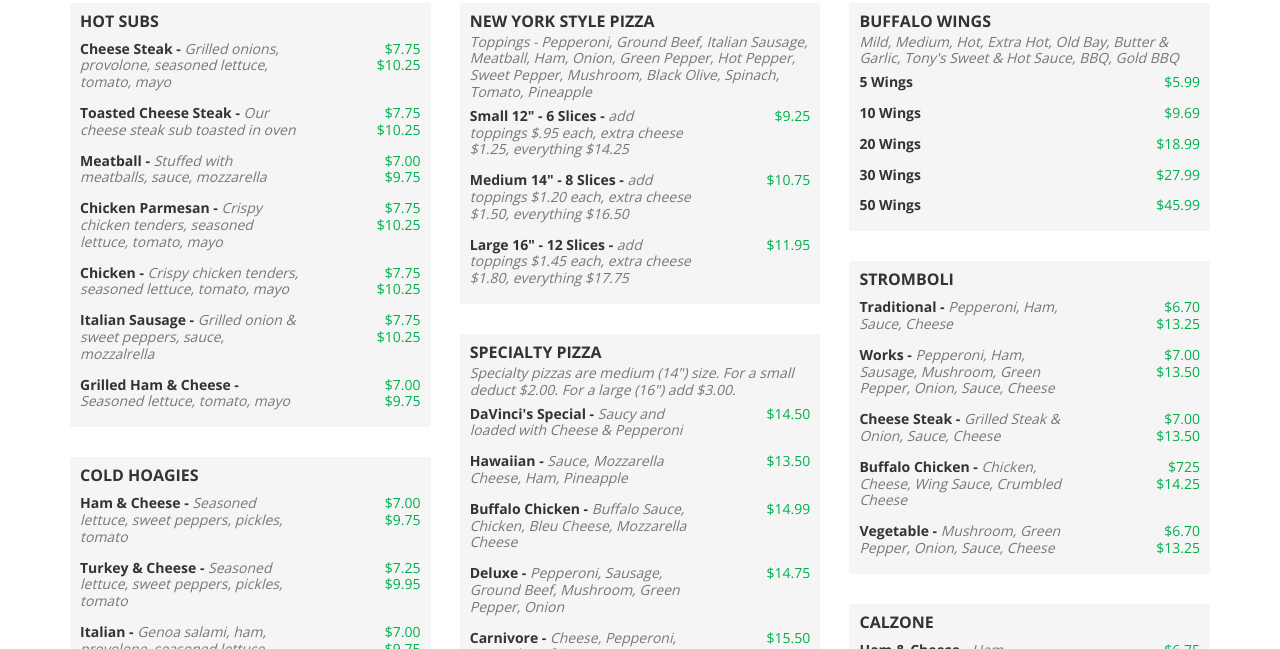
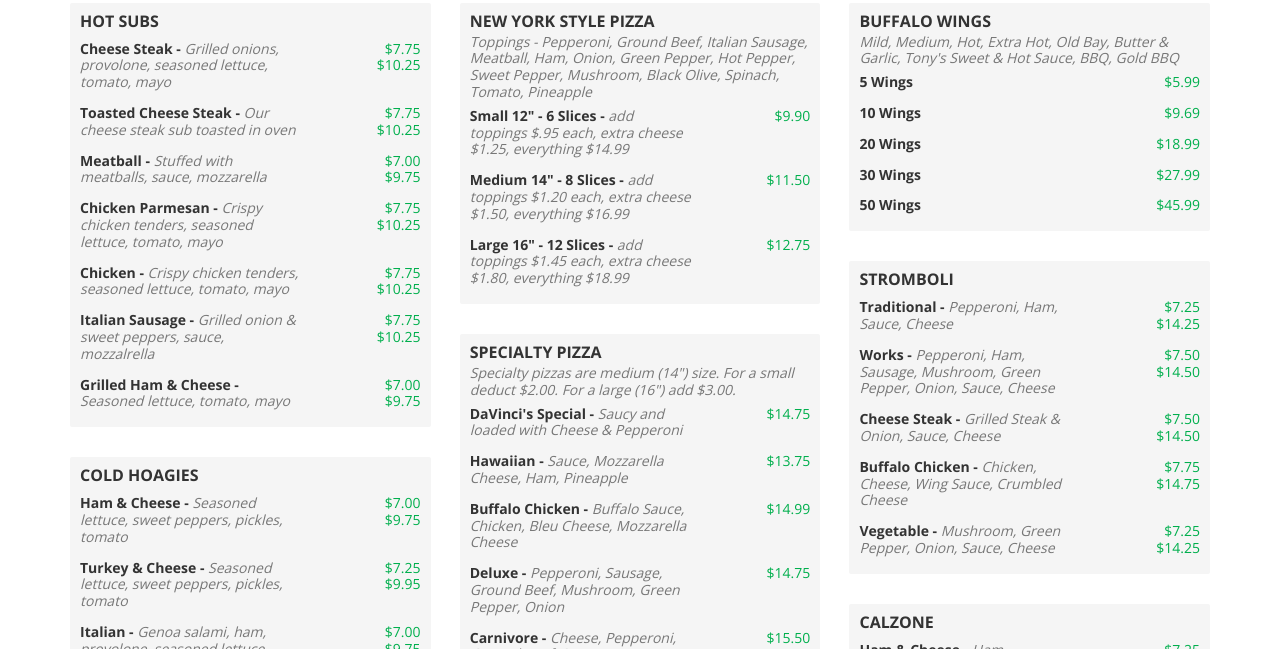
Before and after one commit to awolfe76/davincis, a Jekyll site: the page built from menu.md, in a window 1280 px wide. Shown: the part 303-952 px from the top of the page. Built offline with Jekyll 4.4.1, drawn with Linux system fonts in a browser that asks for light colours; some of the changed text lies outside the part shown.

Commit message:
pizza, stromboli, calzone prices

```diff
--- a/menu.md
+++ b/menu.md
@@ -95,24 +95,24 @@ pizza:
   desc: Toppings - Pepperoni, Ground Beef, Italian Sausage, Meatball, Ham, Onion, Green Pepper, Hot Pepper, Sweet Pepper, Mushroom, Black Olive, Spinach, Tomato, Pineapple
   items:
   - name: Small 12" - 6 Slices
-    desc: add toppings $.95 each, extra cheese $1.25, everything $14.25
-    small: $9.25
+    desc: add toppings $.95 each, extra cheese $1.25, everything $14.99
+    small: $9.90
   - name: Medium 14" - 8 Slices
-    desc: add toppings $1.20 each, extra cheese $1.50, everything $16.50
-    small: $10.75
+    desc: add toppings $1.20 each, extra cheese $1.50, everything $16.99
+    small: $11.50
   - name: Large 16" - 12 Slices
-    desc: add toppings $1.45 each, extra cheese $1.80, everything $17.75
-    small: $11.95
+    desc: add toppings $1.45 each, extra cheese $1.80, everything $18.99
+    small: $12.75
 speciality-pizza:
   title: Specialty Pizza
   desc: Specialty pizzas are medium (14") size. For a small deduct $2.00. For a large (16") add $3.00.
   items:
   - name: DaVinci's Special
     desc: Saucy and loaded with Cheese &amp; Pepperoni
-    small: $14.50
+    small: $14.75
   - name: Hawaiian
     desc: Sauce, Mozzarella Cheese, Ham, Pineapple
-    small: $13.50
+    small: $13.75
   - name: Buffalo Chicken
     desc: Buffalo Sauce, Chicken, Bleu Cheese, Mozzarella Cheese
     small: $14.99
@@ -130,35 +130,35 @@ stromboli:
   items:
   - name: Traditional
     desc: Pepperoni, Ham, Sauce, Cheese
-    small: $6.70
-    large: $13.25
+    small: $7.25
+    large: $14.25
   - name: Works
     desc: Pepperoni, Ham, Sausage, Mushroom, Green Pepper, Onion, Sauce, Cheese
-    small: $7.00
-    large: $13.50
+    small: $7.50
+    large: $14.50
   - name: Cheese Steak
     desc: Grilled Steak &amp; Onion, Sauce, Cheese
-    small: $7.00
-    large: $13.50
+    small: $7.50
+    large: $14.50
   - name: Buffalo Chicken
     desc: Chicken, Cheese, Wing Sauce, Crumbled Cheese
-    small: $725
-    large: $14.25
+    small: $7.75
+    large: $14.75
   - name: Vegetable
     desc: Mushroom, Green Pepper, Onion, Sauce, Cheese
-    small: $6.70
-    large: $13.25
+    small: $7.25
+    large: $14.25
 calzone:
   title: Calzone
   items:
   - name: Ham &amp; Cheese
     desc: Ham, Mozzarella, Ricotta, Sauce
-    small: $6.75
-    large: $13.25
+    small: $7.25
+    large: $14.25
   - name: Spinach
     desc: Spinach, Mozzarella, Ricotta, Sauce
-    small: $6.75
-    large: $13.25
+    small: $7.25
+    large: $14.25
 wings:
   title: Buffalo Wings
   desc: Mild, Medium, Hot, Extra Hot, Old Bay, Butter &amp; Garlic, Tony's Sweet &amp; Hot Sauce, BBQ, Gold BBQ
```
